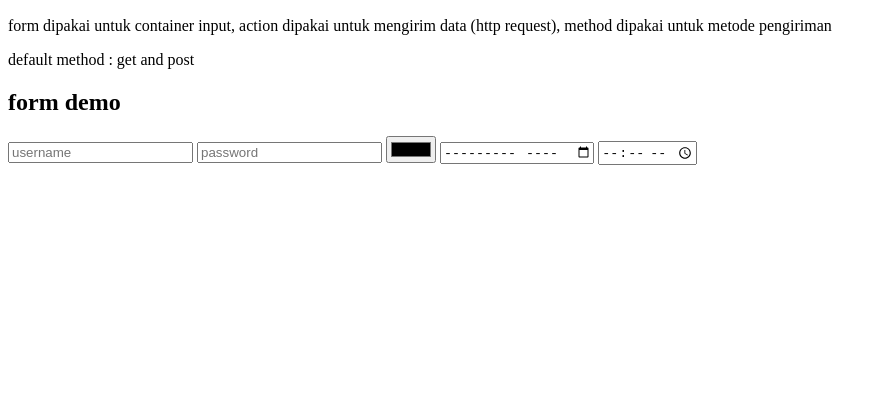
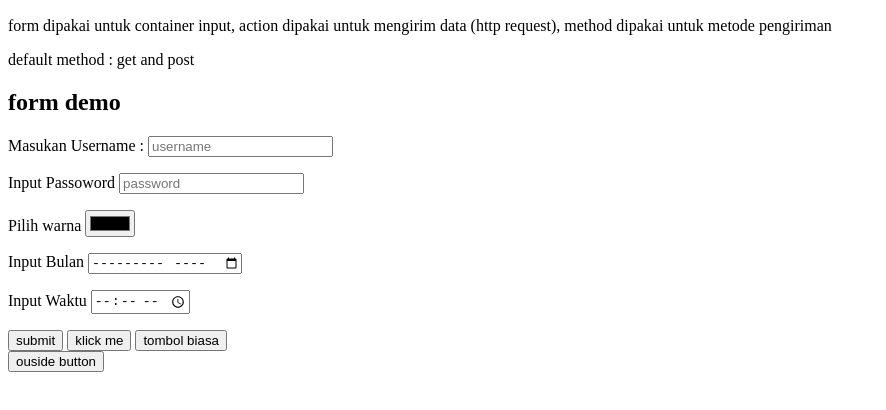
Before and after one commit to icedmuffin/WebDeveloperBootcamp2021, a plain HTML site: page html/section_5/form.html in a window 1280 px wide. Shown: the part 110-520 px from the top of the page, without its empty margins (0-886 px from the left). Drawn offline with Linux system fonts and the light colour scheme.

Commit message:
belajar lanjut, botton.
lg cape banget cuma bisa belajar ini

```diff
--- a/html/section_5/form.html
+++ b/html/section_5/form.html
@@ -21,15 +21,44 @@
 
 
         <section>
-            <form action="">
-                <input type="text" placeholder="username">
-                <input type="password" placeholder="password">
-                <input type="color">
-                <input type="month">
-                <input type="time">
+            <form action="./table.html">
 
+                <!-- label terhubung dengan input menggunakan id yang sama -->
+                <p>
+                    <label for="username">Masukan Username :</label>
+                    <input type="text" placeholder="username" id="username">
+                </p>
+
+                <p>
+                    <label for="password">Input Passoword</label>
+                    <input type="password" placeholder="password" id="password">
+                </p>
+
+                <p>
+                    <label for="color">Pilih warna</label>
+                    <input type="color" id="color">
+                </p>
+
+                <p>
+                    <label for="bulan">Input Bulan</label>
+                    <input type="month" id="bulan">
+                </p>
+
+                <p>
+                    <label for="waktu">Input Waktu</label>
+                    <input type="time" id="waktu">
+                </p>
+
+                <!-- ini botton submit -->
+                <button>submit</button>
+                <input type="button" value="klick me">
+
+                <!-- ini button biasa yang gak submit, kita pakai type botton-->
+                <button type="button">tombol biasa</button>
 
             </form>
+
+            <button>ouside button</button>
 
         </section>
 
```
